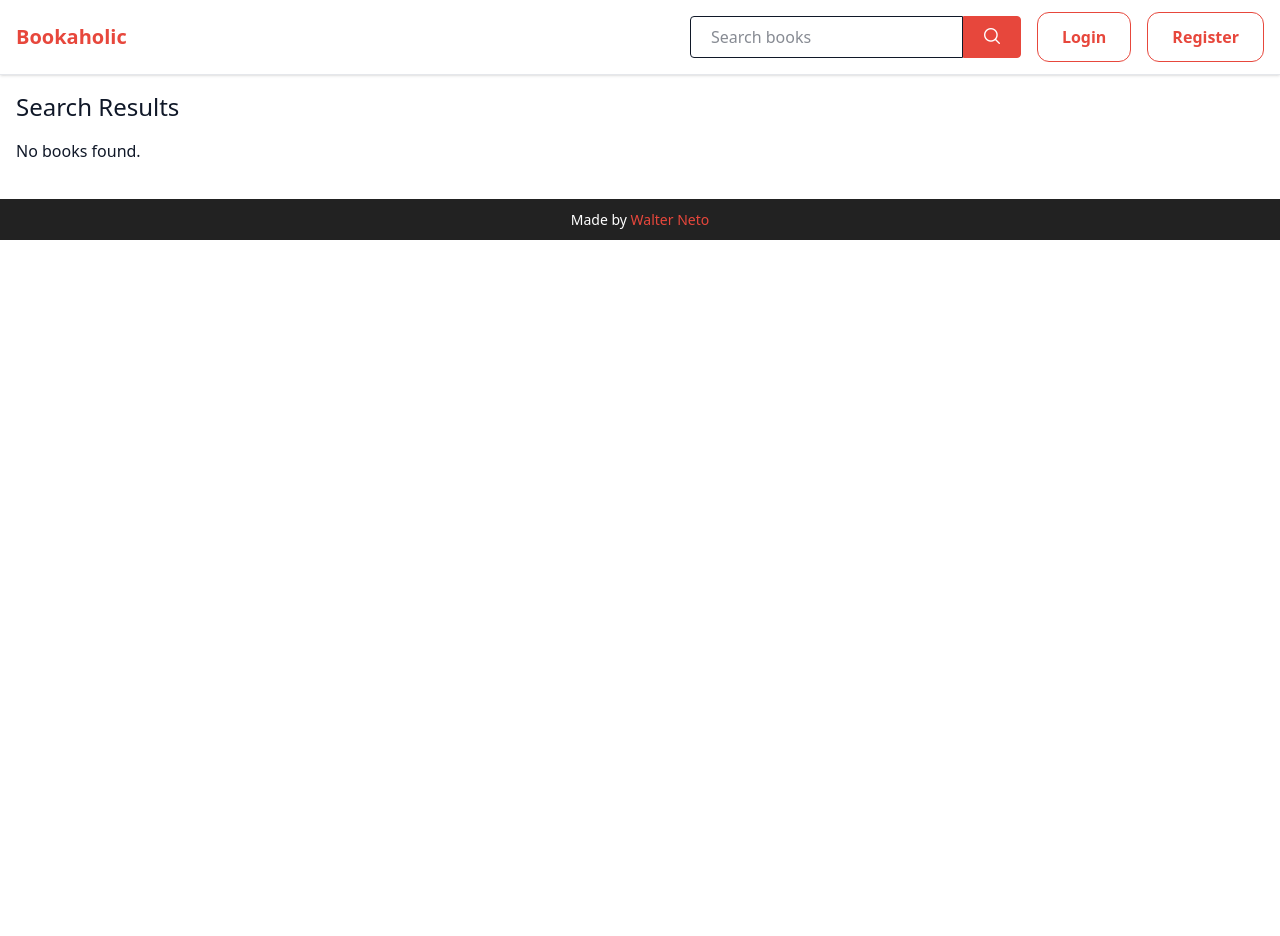
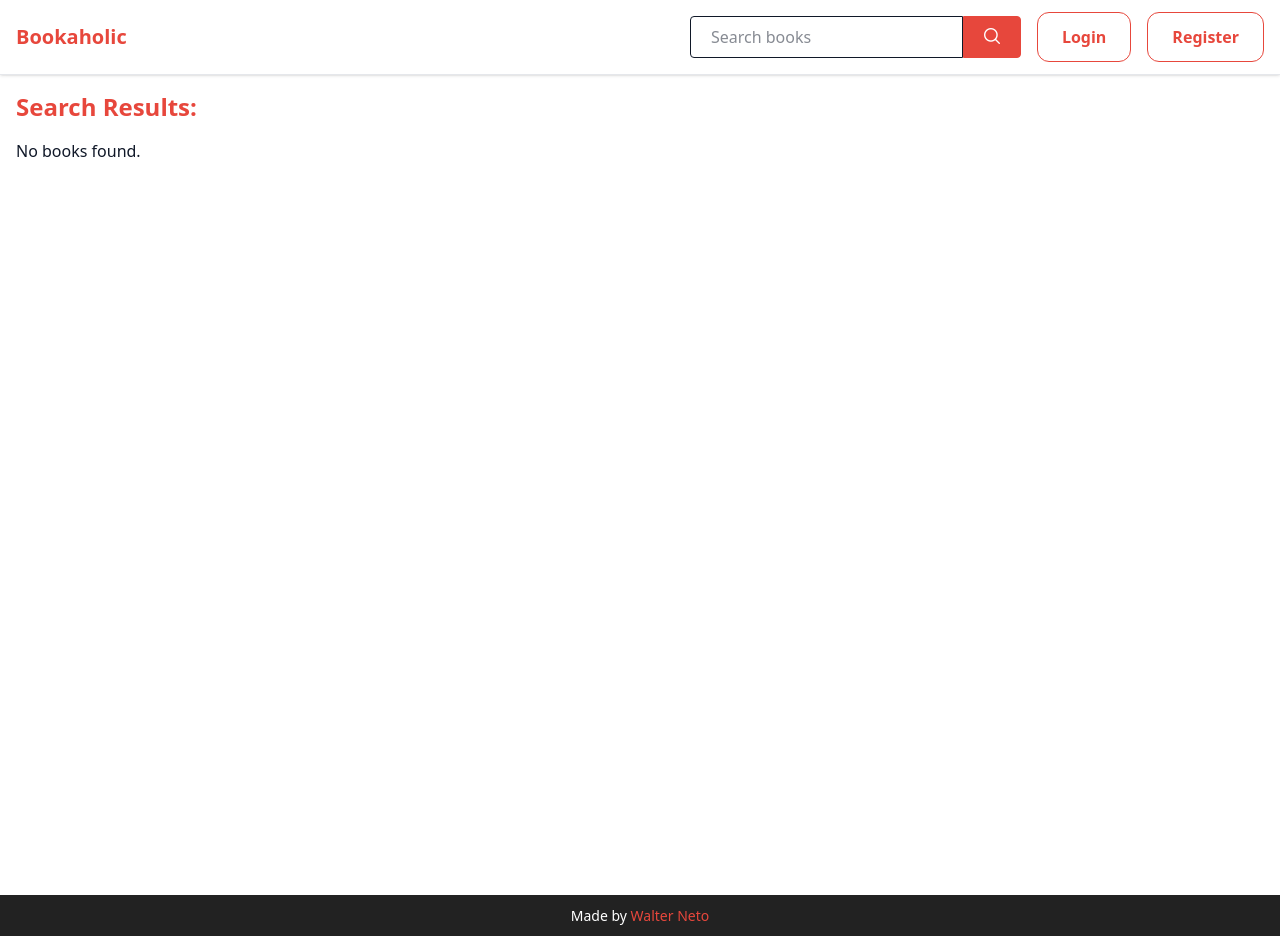
Before and after one commit to wscneto/bookaholic, a Vue app in the folder bookaholic-frontend/: page /search in a window 1280 px wide. Before the commit the page ends 800 px from the top, so only its background shows below. Built offline with nearby package versions, Linux system fonts and the light colour scheme.

Commit message:
some visual modifications

```diff
--- a/bookaholic-frontend/src/views/BookDetails.vue
+++ b/bookaholic-frontend/src/views/BookDetails.vue
@@ -1,6 +1,6 @@
 <template>
     <div
-        class="mt-10 flex flex-row justify-center gap-10"
+        class="min-h-screen mt-10 flex flex-row justify-center gap-10"
         v-if="book"
     >
         <div class="p-4 max-w-4xl">
--- a/bookaholic-frontend/src/views/Cart.vue
+++ b/bookaholic-frontend/src/views/Cart.vue
@@ -1,6 +1,6 @@
 <template>
     <div class="p-4 max-w-3xl mx-auto min-h-screen">
-        <h2 class="text-2xl font-bold mb-4">Your Cart</h2>
+        <h2 class="text-2xl font-bold mb-4 text-primary">Your Cart:</h2>
         <div v-if="cart.items.length === 0">Cart is empty.</div>
         <div v-else>
             <div
--- a/bookaholic-frontend/src/views/SearchResults.vue
+++ b/bookaholic-frontend/src/views/SearchResults.vue
@@ -1,6 +1,6 @@
 <template>
-    <div class="p-4">
-        <h1 class="text-2xl mb-4">Search Results</h1>
+    <div class="p-4 min-h-screen">
+        <h1 class="text-2xl mb-4 font-bold text-primary">Search Results:</h1>
         <div v-if="loading">Loading...</div>
         <div v-else-if="results.length === 0">No books found.</div>
         <div
```
